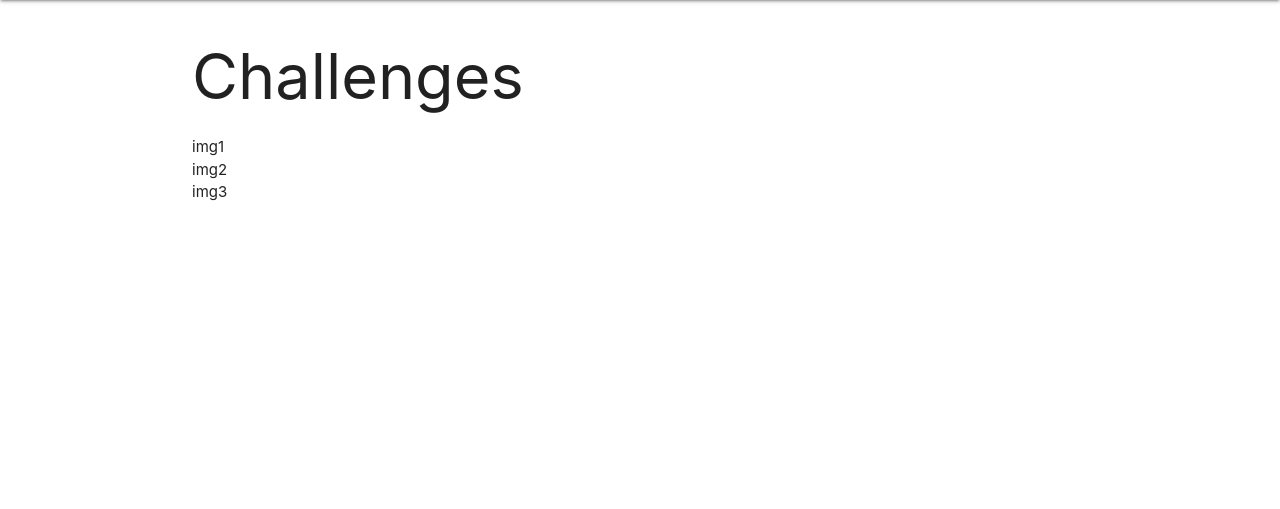
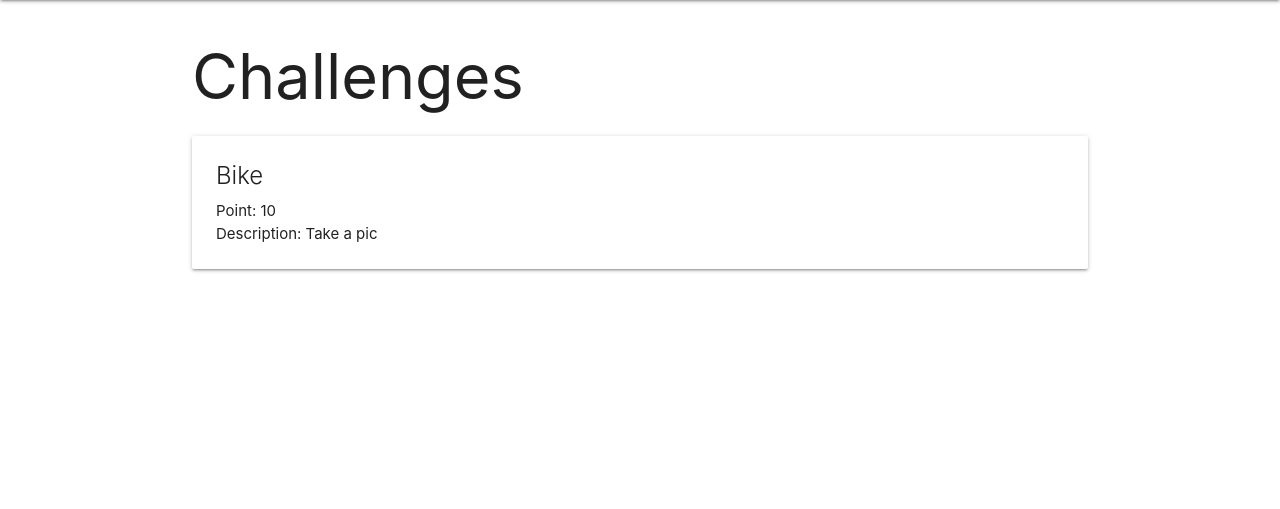
Before and after one commit to nhasley/ECO-App-Python, a Django app: page / in a window 1280 px wide. Shown: the part 64-573 px from the top of the page. Run offline with Django 3.2, Linux system fonts and the light colour scheme.

Commit message:
Added challenges model and set up on html

```diff
--- a/main_app/templates/challenges.html
+++ b/main_app/templates/challenges.html
@@ -2,8 +2,15 @@
 {% block content %}
 
 <h1>Challenges</h1>
-<div>img1</div>
-<div>img2</div>
-<div>img3</div>
+
+{% for challenge in challenges %}
+  <div class="card">
+    <div class="card-content">
+      <span class="card-title">{{ challenge.name }}</span>
+      <p>Point: {{ challenge.points }}</p>
+      <p>Description: {{ challenge.description }}</p>
+    </div>
+  </div>
+{% endfor %}
 
 {% endblock %}
--- a/main_app/urls.py
+++ b/main_app/urls.py
@@ -2,6 +2,6 @@ from django.urls import path
 from . import views
 
 urlpatterns = [
-  path('', views.challenges, name='challenges'),
+  path('', views.challenges_index, name='challenges'),
   path('profile/', views.profile, name='profile'),
 ]
--- a/main_app/views.py
+++ b/main_app/views.py
@@ -1,8 +1,17 @@
 from django.shortcuts import render
 
+class Challenge:  # Note that parens are optional if not inheriting from another class
+  def __init__(self, name, points, description):
+    self.name = name
+    self.points = points
+    self.description = description
+
+challenges = [
+  Challenge('Bike', 10, 'Take a pic'),
+]
 
 # Define the home view
-def challenges(request):
+def challenges_index(request):
     return render(request, 'challenges.html', {'challenges': challenges})
 
 def profile(request):
```
Also changed, not shown: main_app/migrations/0002_auto_20190913_2117.py (added), main_app/migrations/0003_remove_challenge_user.py (added), main_app/migrations/0004_auto_20190913_2149.py (added).
